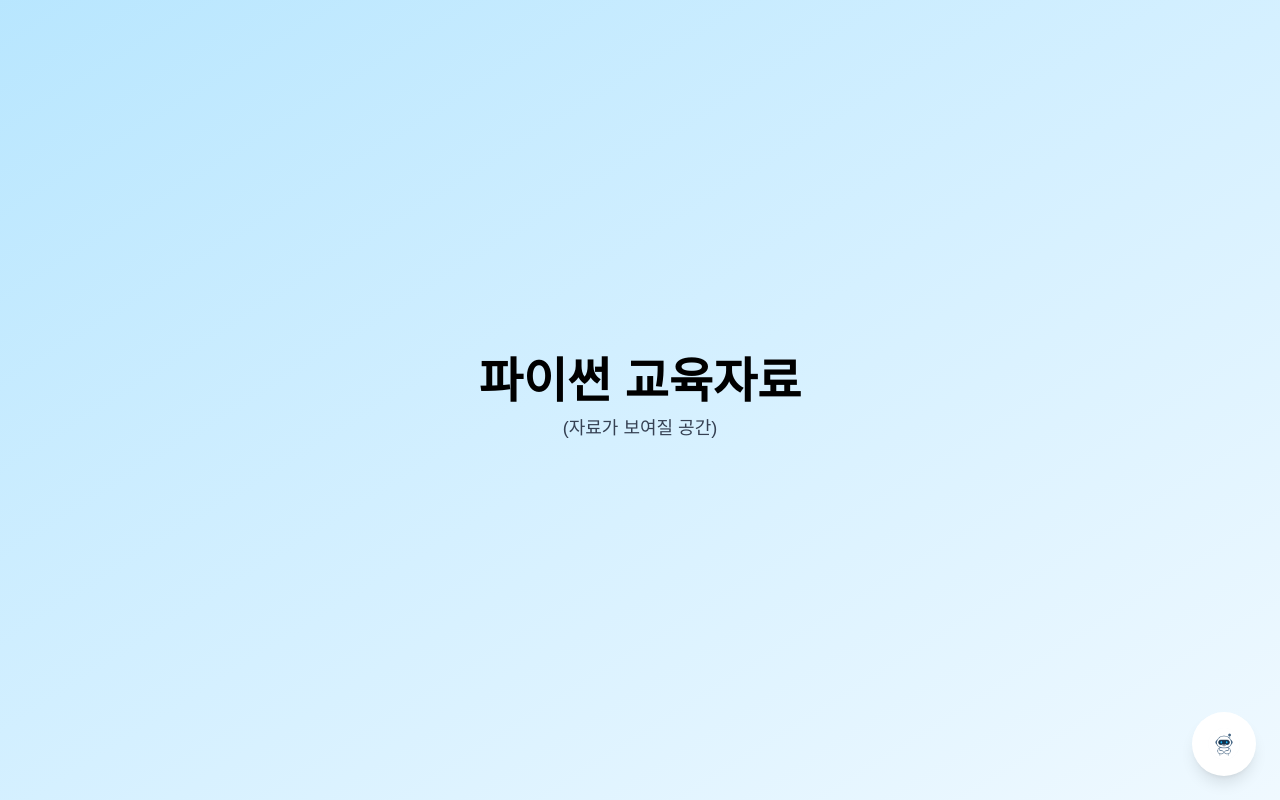
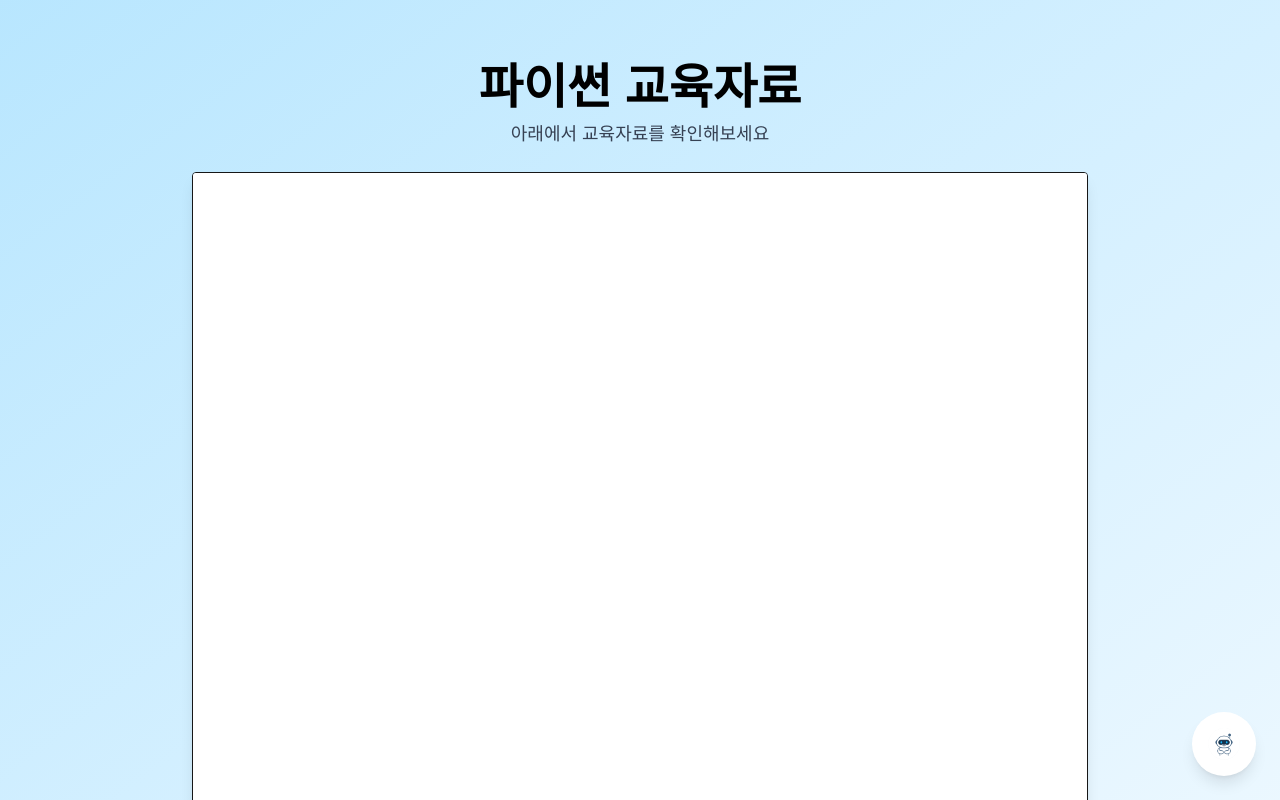
Before and after one commit to kkhan0214/AICO, a Next.js app: page / in a window 1280 px wide. Shown: the top 800 px of the page. Built offline with nearby package versions, Linux system fonts and the light colour scheme.

Commit message:
Update page.tsx

```diff
--- a/app/page.tsx
+++ b/app/page.tsx
@@ -7,12 +7,19 @@ export default function Home() {
   const [open, setOpen] = useState(false);
 
   return (
-    <main className="relative w-screen h-screen bg-gradient-to-br from-sky-200 to-sky-50 flex items-center justify-center">
-      {/* 메인 콘텐츠 */}
-      <div className="text-center">
+    <main className="relative w-screen min-h-screen bg-gradient-to-br from-sky-200 to-sky-50 flex flex-col items-center pt-16 pb-24">
+      {/* 메인 제목 */}
+      <div className="text-center mb-6">
         <h1 className="text-5xl font-black text-black mb-2">파이썬 교육자료</h1>
-        <p className="text-lg text-gray-700">(자료가 보여질 공간)</p>
+        <p className="text-lg text-gray-700">아래에서 교육자료를 확인해보세요</p>
       </div>
+
+      {/* PDF 뷰어 삽입 */}
+      <iframe
+        src="/slides/python.pdf"
+        className="w-[90%] max-w-4xl h-[700px] border rounded shadow-lg"
+        title="파이썬 교육자료"
+      />
 
       {/* 챗봇 열기 버튼 */}
       {!open && (
```
